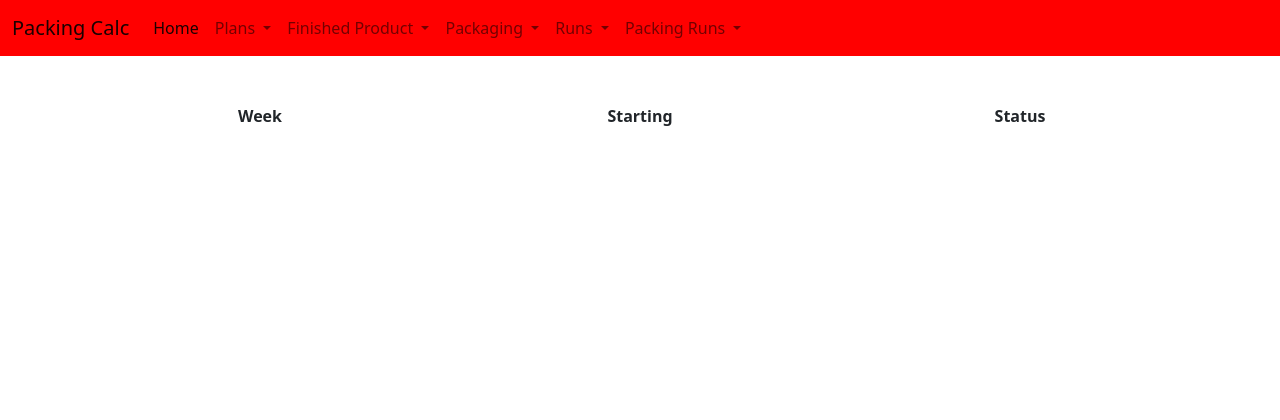
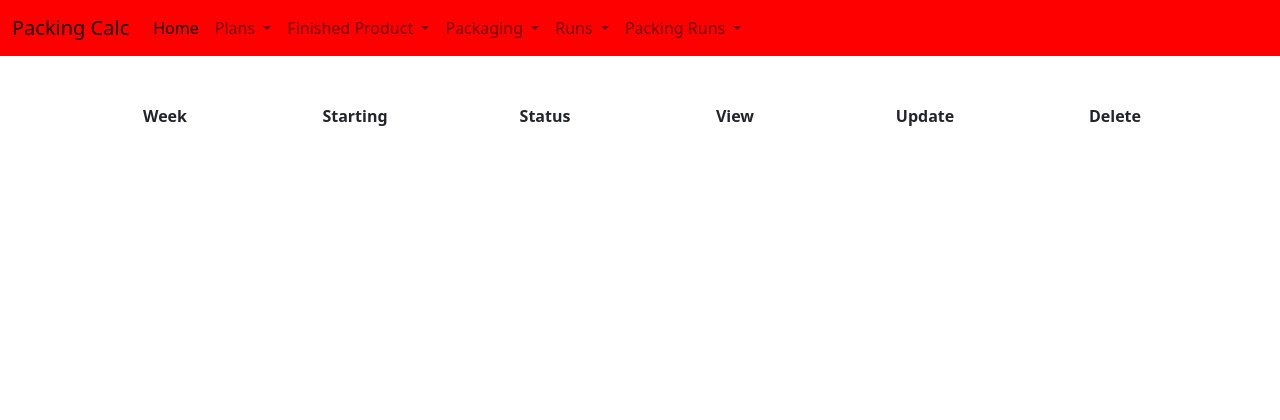
Before and after one commit to RadheyaM/Factory-Planner, a Django app: page /plan/ in a window 1280 px wide. Shown: the top 420 px of the page. Run offline with Django 3.2, Linux system fonts and the light colour scheme; data that the repository does not hold is empty; some libraries are stand-ins or nearby versions.

Commit message:
Create update views, urls and template for the 5 database items

```diff
--- a/packing/urls.py
+++ b/packing/urls.py
@@ -25,4 +25,15 @@ urlpatterns = [
     path('run/create/', views.CreateRunView.as_view(), name='run-create'),
     # packing-run create
     path('packing-run/create/', views.CreatePackingView.as_view(), name='packing-run-create'),
+    # _______________UPDATE_______________
+    # plan update
+    path('plan/<int:pk>/update/', views.UpdatePlanView.as_view(), name='plan-update'),
+    # product update
+    path('product/<int:pk>/update/', views.UpdateProductView.as_view(), name='product-update'),
+    # packaging update
+    path('packaging/<int:pk>/update/', views.UpdatePackagingView.as_view(), name='packaging-update'),
+    # run update
+    path('run/<int:pk>/update/', views.UpdateRunView.as_view(), name='run-update'),
+    # packing-run update
+    path('packing-run/<int:pk>/update/', views.UpdatePackingView.as_view(), name='packing-run-update'),
 ]
--- a/packing/views.py
+++ b/packing/views.py
@@ -7,7 +7,7 @@ from .models import (
     Packing
 )
 from django.views.generic import ListView
-from django.views.generic.edit import CreateView
+from django.views.generic.edit import CreateView, UpdateView
 from django.contrib import messages
 from django.http import HttpResponseRedirect
 
@@ -42,7 +42,7 @@ class CreatePlanView(CreateView):
     model = Week
     template_name = 'create/create.html'
     fields = '__all__'
-    # success_url = HttpResponseRedirect('/plan/')
+    success_url = '/plan/'
 
     def form_valid(self, form):
 
@@ -59,6 +59,7 @@ class CreateProductView(CreateView):
     model = Product
     template_name = 'create/create.html'
     fields = '__all__'
+    success_url = '/product/'
 
     def form_valid(self, form):
 
@@ -75,6 +76,7 @@ class CreatePackagingView(CreateView):
     model = Packaging
     template_name = 'create/create.html'
     fields = '__all__'
+    success_url = '/packaging/'
 
     def form_valid(self, form):
 
@@ -91,6 +93,7 @@ class CreateRunView(CreateView):
     model = Run
     template_name = 'create/create.html'
     fields = '__all__'
+    success_url = '/run/'
 
     def form_valid(self, form):
 
@@ -107,6 +110,7 @@ class CreatePackingView(CreateView):
     model = Packing
     template_name = 'create/create.html'
     fields = '__all__'
+    success_url = '/packing-run/'
 
     def form_valid(self, form):
 
@@ -117,3 +121,89 @@ class CreatePackingView(CreateView):
         )
 
         return super().form_valid(form)
+
+#_______________UPDATE VIEWS_______________
+
+class UpdatePlanView(UpdateView):
+    model = Week
+    template_name = 'update/update.html'
+    fields = '__all__'
+    success_url = '/plan/'
+
+    def form_valid(self, form):
+
+        messages.add_message(
+            self.request,
+            messages.SUCCESS,
+            'The Plan Has Been Updated'
+        )
+
+        return super().form_valid(form)
+
+
+class UpdateProductView(UpdateView):
+    model = Product
+    template_name = 'update/update.html'
+    fields = '__all__'
+    success_url = '/product/'
+
+    def form_valid(self, form):
+
+        messages.add_message(
+            self.request,
+            messages.SUCCESS,
+            'The Product Has Been Updated'
+        )
+
+        return super().form_valid(form)
+
+
+class UpdatePackagingView(UpdateView):
+    model = Packaging
+    template_name = 'update/update.html'
+    fields = '__all__'
+    success_url = '/packaging/'
+
+    def form_valid(self, form):
+
+        messages.add_message(
+            self.request,
+            messages.SUCCESS,
+            'The Packing Configuration Has Been Updated'
+        )
+
+        return super().form_valid(form)
+
+
+class UpdateRunView(UpdateView):
+    model = Run
+    template_name = 'update/update.html'
+    fields = '__all__'
+    success_url = '/run/'
+
+    def form_valid(self, form):
+
+        messages.add_message(
+            self.request,
+            messages.SUCCESS,
+            'The Run Has Been Updated'
+        )
+
+        return super().form_valid(form)
+
+
+class UpdatePackingView(UpdateView):
+    model = Packing
+    template_name = 'update/update.html'
+    fields = '__all__'
+    success_url = '/packing-run/'
+
+    def form_valid(self, form):
+
+        messages.add_message(
+            self.request,
+            messages.SUCCESS,
+            'The Packing Run Has Been Updated'
+        )
+
+        return super().form_valid(form)
--- a/templates/lists/plan-list.html
+++ b/templates/lists/plan-list.html
@@ -15,6 +15,15 @@
         <div class="col">
             <p><strong>Status</strong></p>
         </div>
+        <div class="col">
+            <p><strong>View</strong></p>
+        </div>
+        <div class="col">
+            <p><strong>Update</strong></p>
+        </div>
+        <div class="col">
+            <p><strong>Delete</strong></p>
+        </div>
     </div>
     <!-- Table Content -->
     {% for object in object_list %}
@@ -28,6 +37,15 @@
             <div class="col">
                 <p>{{ object.get_status_display }}</p>
             </div>
+            <div class="col">
+                <a href="#" class="btn btn-success">View</a>
+            </div>
+            <div class="col">
+                <a href="#" class="btn btn-primary">Update</a>
+            </div>
+            <div class="col">
+                <a href="#" class="btn btn-danger">Delete</a>
+            </div>
         </div>
     {% endfor %}
 </div>
```
Also changed, not shown: templates/update/update.html (added, +20 -0 lines).
